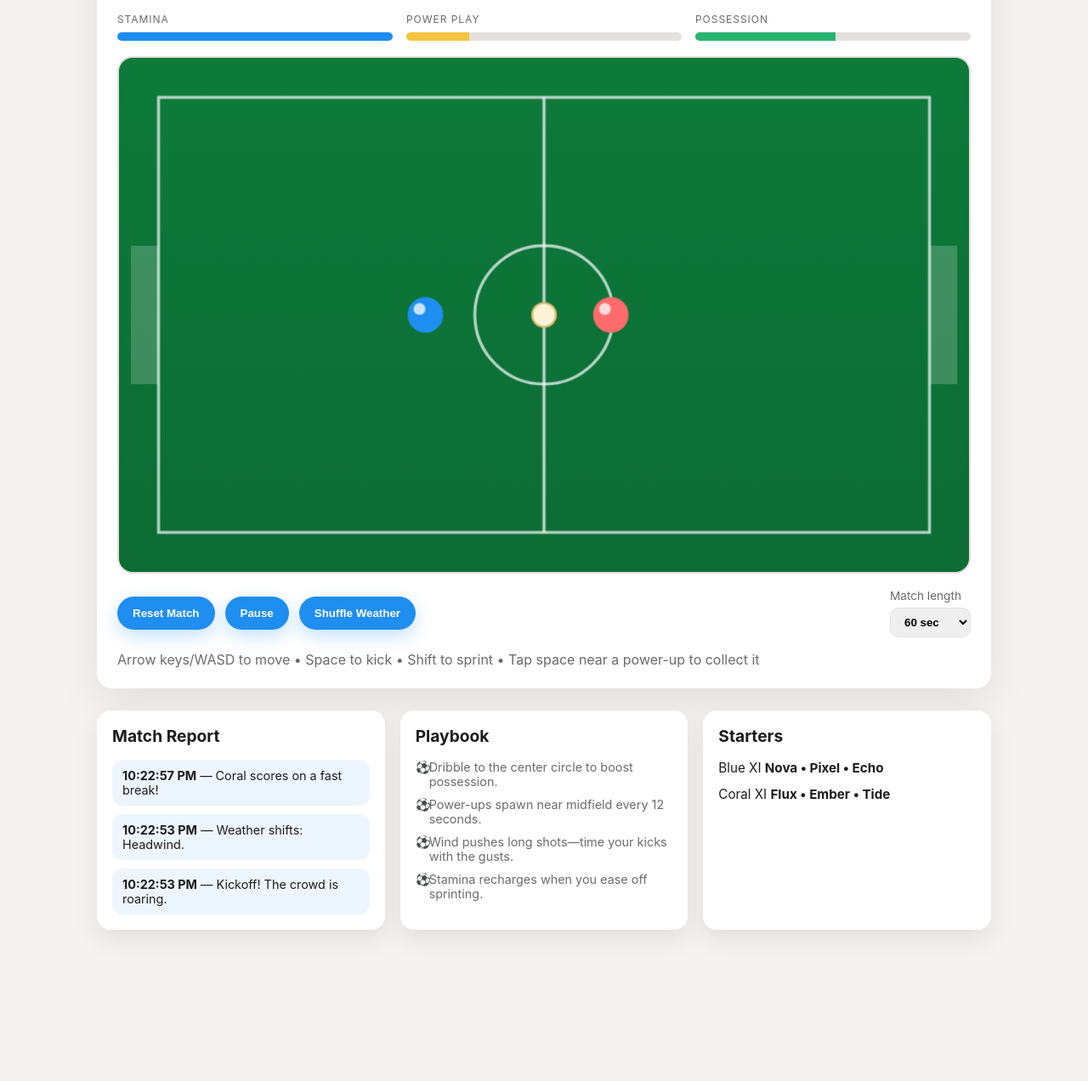
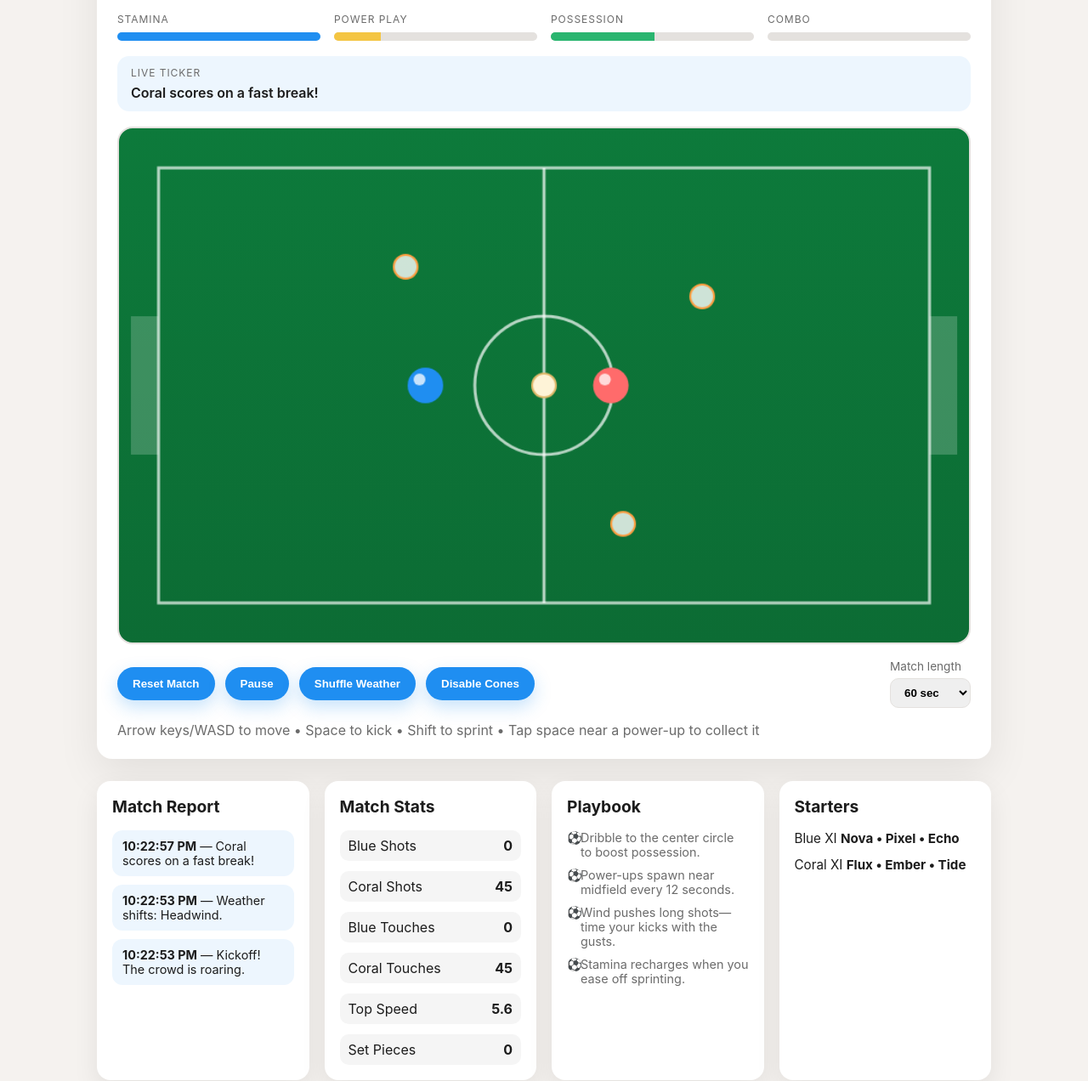
Before and after one commit to cheeeeeese-904/laughing-waffle, a plain HTML site: page index.html in a window 1280 px wide. Shown: the part 338-1610 px from the top of the page at 85% size. Before the commit the page ends 1480 px from the top, so only its background shows below. Drawn offline with Linux system fonts and the light colour scheme.

Commit message:
Add match stats and cone drills

```diff
--- a/index.html
+++ b/index.html
@@ -59,6 +59,15 @@
           <span class="label">Possession</span>
           <div class="bar possession"><div id="possession-bar" class="bar-fill"></div></div>
         </div>
+        <div class="meter">
+          <span class="label">Combo</span>
+          <div class="bar combo"><div id="combo-bar" class="bar-fill"></div></div>
+        </div>
+      </div>
+
+      <div class="ticker">
+        <span class="label">Live ticker</span>
+        <p id="ticker-text">Warmups finished. Both teams ready for kickoff.</p>
       </div>
 
       <canvas id="pitch" width="860" height="520" aria-label="Soccer pitch" role="img"></canvas>
@@ -68,6 +77,7 @@
           <button id="reset" type="button">Reset Match</button>
           <button id="toggle" type="button">Pause</button>
           <button id="shuffle" type="button">Shuffle Weather</button>
+          <button id="cones" type="button">Toggle Cones</button>
         </div>
         <label class="select">
           Match length
@@ -86,6 +96,17 @@
       <article class="panel">
         <h2>Match Report</h2>
         <ul id="event-log" class="event-log" aria-live="polite"></ul>
+      </article>
+      <article class="panel">
+        <h2>Match Stats</h2>
+        <div class="stats-grid">
+          <div><span class="label">Blue Shots</span><strong id="blue-shots">0</strong></div>
+          <div><span class="label">Coral Shots</span><strong id="coral-shots">0</strong></div>
+          <div><span class="label">Blue Touches</span><strong id="blue-touches">0</strong></div>
+          <div><span class="label">Coral Touches</span><strong id="coral-touches">0</strong></div>
+          <div><span class="label">Top Speed</span><strong id="top-speed">0.0</strong></div>
+          <div><span class="label">Set Pieces</span><strong id="set-pieces">0</strong></div>
+        </div>
       </article>
       <article class="panel">
         <h2>Playbook</h2>
--- a/script.js
+++ b/script.js
@@ -11,10 +11,19 @@ const lengthSelect = document.getElementById("length");
 const staminaBar = document.getElementById("stamina-bar");
 const powerBar = document.getElementById("power-bar");
 const possessionBar = document.getElementById("possession-bar");
+const comboBar = document.getElementById("combo-bar");
+const conesButton = document.getElementById("cones");
 const crowdDisplay = document.getElementById("crowd");
 const windDisplay = document.getElementById("wind");
 const momentumDisplay = document.getElementById("momentum");
 const eventLog = document.getElementById("event-log");
+const tickerText = document.getElementById("ticker-text");
+const blueShots = document.getElementById("blue-shots");
+const coralShots = document.getElementById("coral-shots");
+const blueTouches = document.getElementById("blue-touches");
+const coralTouches = document.getElementById("coral-touches");
+const topSpeed = document.getElementById("top-speed");
+const setPieces = document.getElementById("set-pieces");
 
 const pitch = {
   width: canvas.width,
@@ -36,6 +45,15 @@ const state = {
   powerActive: 0,
   possession: 50,
   lastPowerSpawn: 0,
+  combo: 0,
+  comboTimer: 0,
+  conesActive: true,
+  blueShots: 0,
+  coralShots: 0,
+  blueTouches: 0,
+  coralTouches: 0,
+  topSpeed: 0,
+  setPieces: 0,
 };
 
 const player = {
@@ -63,6 +81,12 @@ const ball = {
   vy: 0,
 };
 
+const cones = [
+  { x: pitch.width / 2 - 140, y: pitch.height / 2 - 120, radius: 12 },
+  { x: pitch.width / 2 + 80, y: pitch.height / 2 + 140, radius: 12 },
+  { x: pitch.width / 2 + 160, y: pitch.height / 2 - 90, radius: 12 },
+];
+
 const powerUp = {
   active: false,
   x: pitch.width / 2,
@@ -86,6 +110,7 @@ const addEvent = (message) => {
   eventLog.innerHTML = events
     .map((event) => `<li><strong>${event.time}</strong> — ${event.message}</li>`)
     .join("");
+  tickerText.textContent = message;
 };
 
 const resetPositions = () => {
@@ -105,6 +130,14 @@ const resetGame = () => {
   state.rightScore = 0;
   state.timer = state.matchLength;
   state.running = true;
+  state.combo = 0;
+  state.comboTimer = 0;
+  state.blueShots = 0;
+  state.coralShots = 0;
+  state.blueTouches = 0;
+  state.coralTouches = 0;
+  state.topSpeed = 0;
+  state.setPieces = 0;
   resetPositions();
   addEvent("Kickoff! The crowd is roaring.");
   updateScoreboard();
@@ -117,6 +150,13 @@ const updateScoreboard = () => {
   staminaBar.style.width = `${state.stamina}%`;
   powerBar.style.width = `${state.powerActive > 0 ? (state.powerActive / 6) * 100 : state.powerCharge}%`;
   possessionBar.style.width = `${state.possession}%`;
+  comboBar.style.width = `${state.combo}%`;
+  blueShots.textContent = state.blueShots;
+  coralShots.textContent = state.coralShots;
+  blueTouches.textContent = state.blueTouches;
+  coralTouches.textContent = state.coralTouches;
+  topSpeed.textContent = state.topSpeed.toFixed(1);
+  setPieces.textContent = state.setPieces;
 };
 
 const clamp = (value, min, max) => Math.min(Math.max(value, min), max);
@@ -172,7 +212,14 @@ const kickBall = (kicker, force) => {
     ball.vx = Math.cos(angle) * force * powerBoost;
     ball.vy = Math.sin(angle) * force * powerBoost;
     if (kicker === player) {
+      state.blueShots += 1;
+      state.blueTouches += 1;
+      state.combo = Math.min(100, state.combo + 18);
+      state.comboTimer = 2.2;
       addEvent("Blue launches a laser kick!");
+    } else {
+      state.coralShots += 1;
+      state.coralTouches += 1;
     }
   }
 };
@@ -205,6 +252,9 @@ const updateBall = () => {
     ball.vx *= -0.8;
     ball.x = clamp(ball.x, pitch.margin + ball.radius, pitch.width - pitch.margin - ball.radius);
   }
+
+  const speed = Math.hypot(ball.vx, ball.vy);
+  state.topSpeed = Math.max(state.topSpeed, speed);
 };
 
 const updatePowerUp = (timestamp) => {
@@ -231,6 +281,33 @@ const updatePowerUp = (timestamp) => {
   } else {
     state.powerCharge = Math.min(100, state.powerCharge + 0.08);
   }
+};
+
+const updateCombo = (delta) => {
+  if (state.comboTimer > 0) {
+    state.comboTimer = Math.max(0, state.comboTimer - delta);
+  } else {
+    state.combo = Math.max(0, state.combo - delta * 14);
+  }
+};
+
+const resolveConeCollisions = () => {
+  if (!state.conesActive) return;
+  cones.forEach((cone) => {
+    const dx = ball.x - cone.x;
+    const dy = ball.y - cone.y;
+    const dist = Math.hypot(dx, dy);
+    if (dist < ball.radius + cone.radius) {
+      const angle = Math.atan2(dy, dx);
+      const push = ball.radius + cone.radius - dist;
+      ball.x += Math.cos(angle) * push;
+      ball.y += Math.sin(angle) * push;
+      ball.vx += Math.cos(angle) * 1.2;
+      ball.vy += Math.sin(angle) * 1.2;
+      state.setPieces += 1;
+      addEvent("Ball ricochets off a training cone!");
+    }
+  });
 };
 
 const resolveCollisions = () => {
@@ -324,6 +401,19 @@ const drawBall = () => {
   context.stroke();
 };
 
+const drawCones = () => {
+  if (!state.conesActive) return;
+  cones.forEach((cone) => {
+    context.beginPath();
+    context.fillStyle = "rgba(255, 255, 255, 0.8)";
+    context.strokeStyle = "#ff9f43";
+    context.lineWidth = 2;
+    context.arc(cone.x, cone.y, cone.radius, 0, Math.PI * 2);
+    context.fill();
+    context.stroke();
+  });
+};
+
 const drawPowerUp = () => {
   if (!powerUp.active) return;
   context.beginPath();
@@ -370,11 +460,14 @@ const loop = (timestamp) => {
     kickBall(opponent, 5.6);
     updateBall();
     resolveCollisions();
+    resolveConeCollisions();
     checkGoals();
     updatePowerUp(timestamp);
+    updateCombo(0.016);
   }
 
   drawPitch();
+  drawCones();
   drawPlayer(player);
   drawPlayer(opponent);
   drawBall();
@@ -438,7 +531,14 @@ lengthSelect.addEventListener("change", (event) => {
   updateScoreboard();
 });
 
+conesButton.addEventListener("click", () => {
+  state.conesActive = !state.conesActive;
+  conesButton.textContent = state.conesActive ? "Disable Cones" : "Enable Cones";
+  addEvent(state.conesActive ? "Training cones set on the pitch." : "Training cones cleared.");
+});
+
 resetGame();
 shuffleWeather();
 updateCrowd();
+conesButton.textContent = state.conesActive ? "Disable Cones" : "Enable Cones";
 requestAnimationFrame(loop);
--- a/style.css
+++ b/style.css
@@ -162,6 +162,30 @@ body {
   background: #29b56f;
 }
 
+.bar.combo .bar-fill {
+  background: #a86bff;
+}
+
+.ticker {
+  background: rgba(31, 142, 241, 0.08);
+  border-radius: 14px;
+  padding: 12px 16px;
+  display: grid;
+  gap: 6px;
+}
+
+.ticker .label {
+  font-size: 0.75rem;
+  text-transform: uppercase;
+  letter-spacing: 0.08em;
+  color: var(--muted);
+}
+
+.ticker p {
+  margin: 0;
+  font-weight: 600;
+}
+
 canvas {
   width: 100%;
   border-radius: 18px;
@@ -271,6 +295,23 @@ button:hover {
   font-size: 0.95rem;
 }
 
+.stats-grid {
+  display: grid;
+  gap: 12px;
+}
+
+.stats-grid div {
+  display: flex;
+  justify-content: space-between;
+  padding: 8px 10px;
+  border-radius: 10px;
+  background: rgba(0, 0, 0, 0.04);
+}
+
+.stats-grid strong {
+  font-weight: 700;
+}
+
 @media (max-width: 700px) {
   .scoreboard {
     flex-direction: column;
```
Also changed, not shown: 1 other file.
